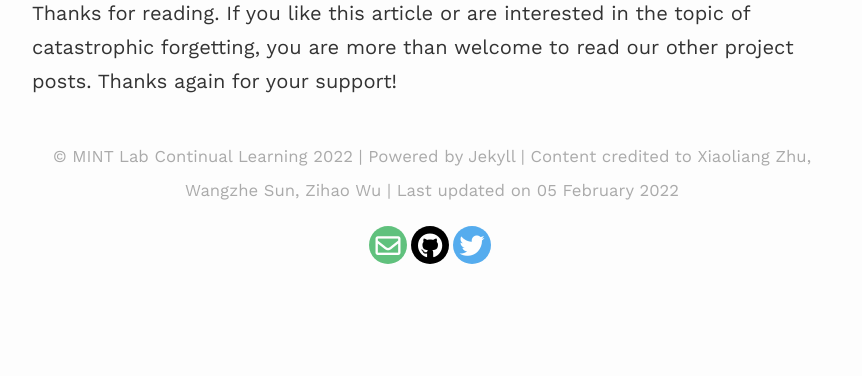
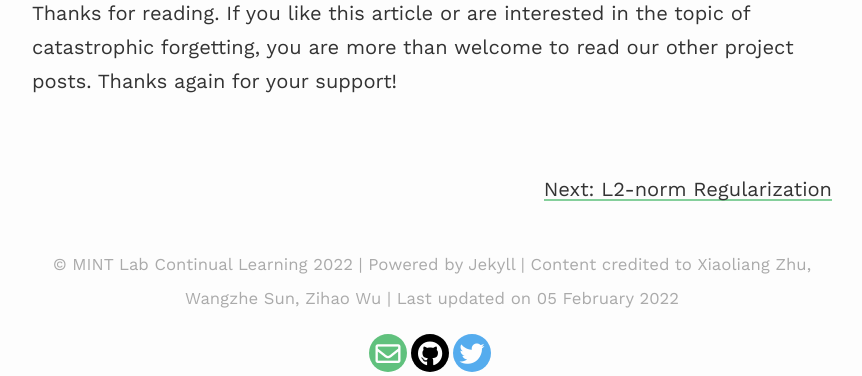
Before and after one commit to zxllxz2/continual_learning, a Jekyll site: the page built from docs/_projects/1_project.md, in a window 1280 px wide and 900 px high, scrolled down 7013 px, cut to the strip 524-900 px from the top of the window. Shown: the whole strip, without its empty margins (208-1070 px from the left). Built offline with Jekyll 4.4.1, drawn with Linux system fonts in a browser that asks for light colours; nearby versions of some CDN libraries; before the commit the page ends 7805 px from its top, so only the background shows below that.

Commit message:
test hyper link

```diff
--- a/docs/_projects/1_project.md
+++ b/docs/_projects/1_project.md
@@ -99,3 +99,9 @@ Unfortunately, catastrophic forgetting is still an unsolved problem in the conti
 Luckily, some studies invented other methods to alleviate catastrophic forgetting, which can be broadly divided into three main categories - architectural, regularization-based, and memory-based. All those methods reduce forgetting to some extent with limitations. What we are going to discuss here are regularization-based methods, including the most basic L2-norm regularization and the Elastic Weight Consolidation (EWC). Basically, regularization-based methods apply constraints on the model, forcing model parameters to stay close to optimized values for the old tasks. We will go through both of them in later sections.
 
 Thanks for reading. If you like this article or are interested in the topic of catastrophic forgetting, you are more than welcome to read our other project posts. Thanks again for your support!
+
+
+<br>
+<p style="text-align:right">
+  <a href="./2_project">Next: L2-norm Regularization</a>
+</p>
```
